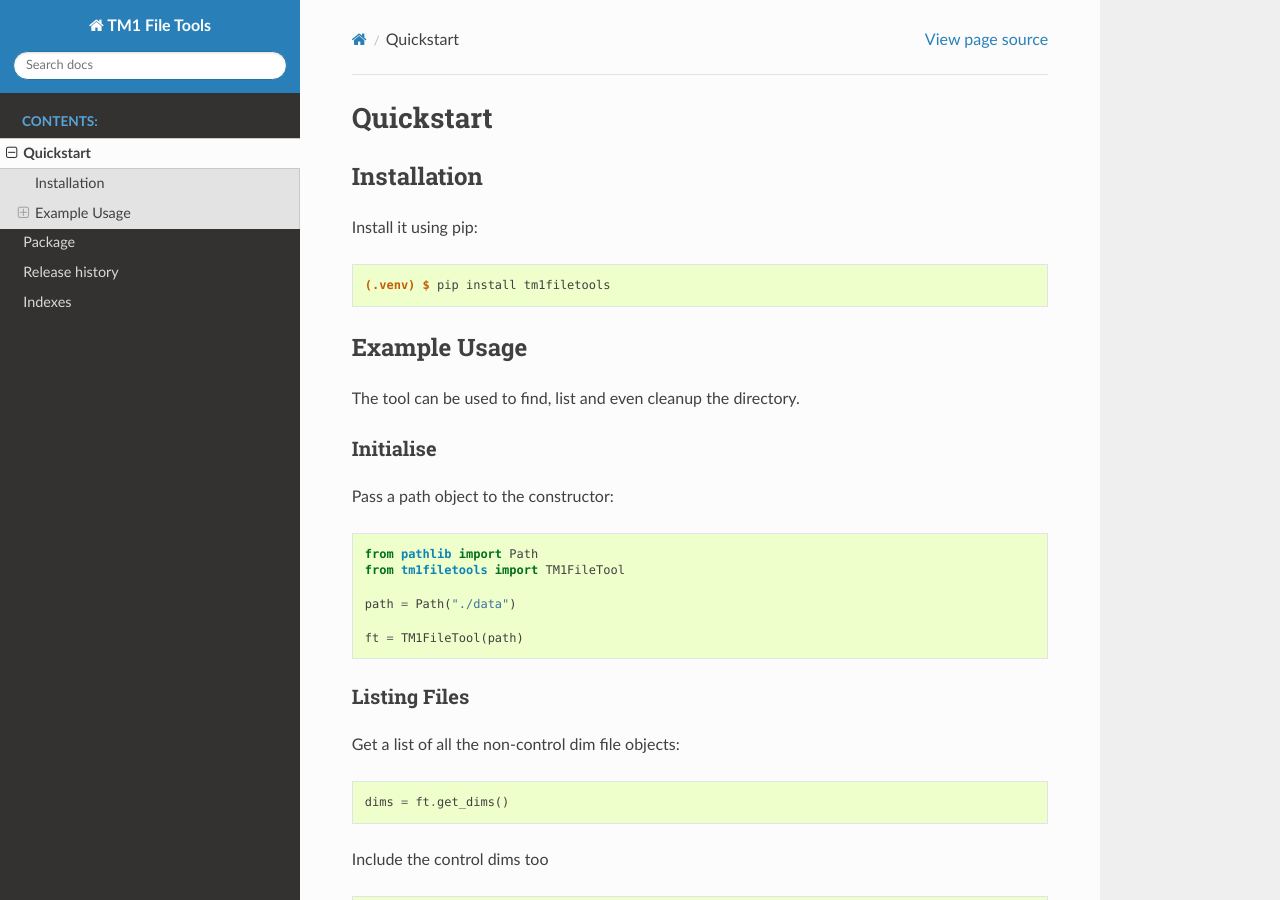
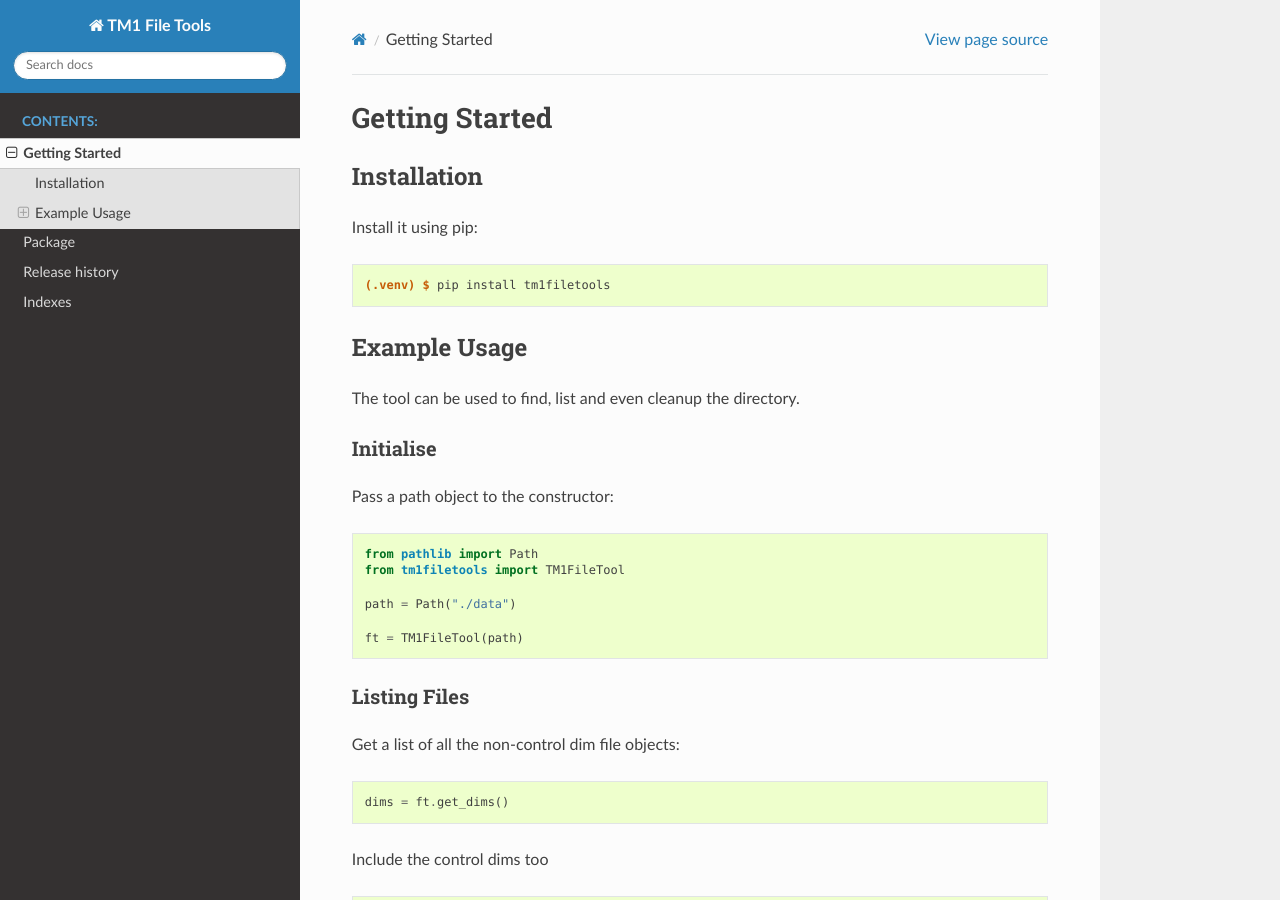
Before and after one commit to scrambldchannel/tm1-file-tools, a Sphinx documentation site: the page built from docs/source/quickstart.rst, in a window 1280 px wide and 900 px high. Built offline with Sphinx 7.4.7 and the Read the Docs theme 2.0.0, drawn with Linux system fonts in a browser that asks for light colours.

Commit message:
docs: minor tweak

```diff
--- a/docs/source/quickstart.rst
+++ b/docs/source/quickstart.rst
@@ -1,6 +1,6 @@
 
-Quickstart
-==========
+Getting Started
+===============
 
 Installation
 ------------
```
